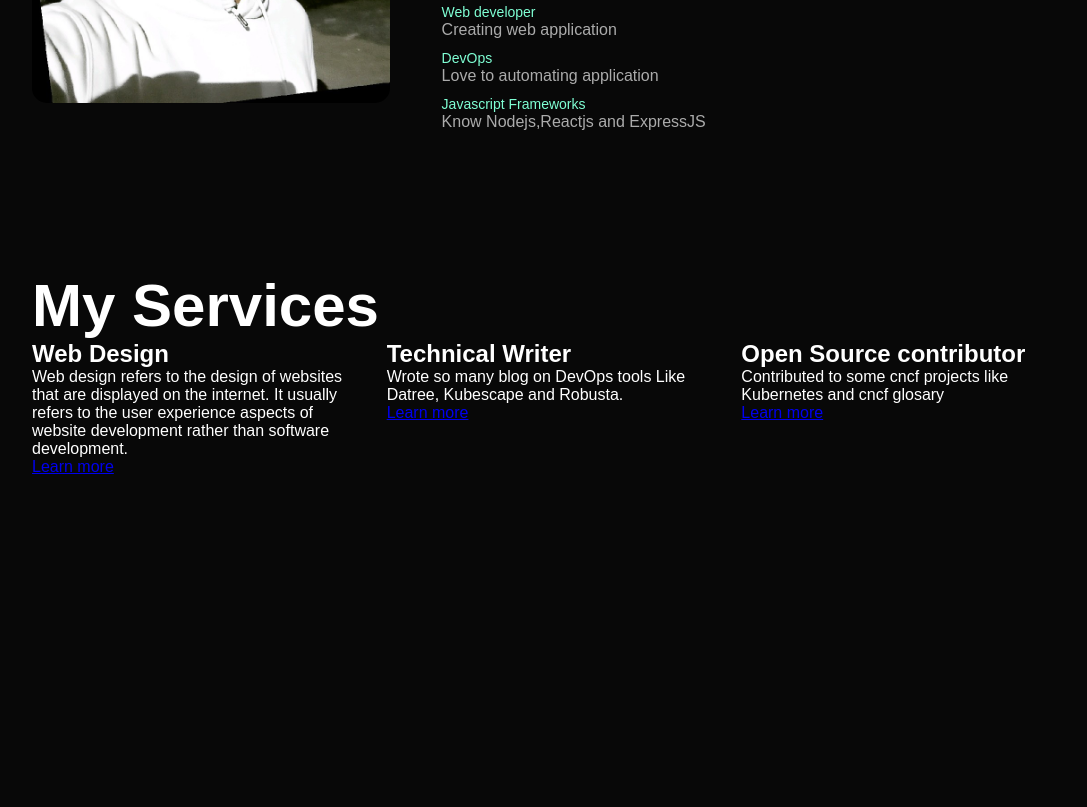
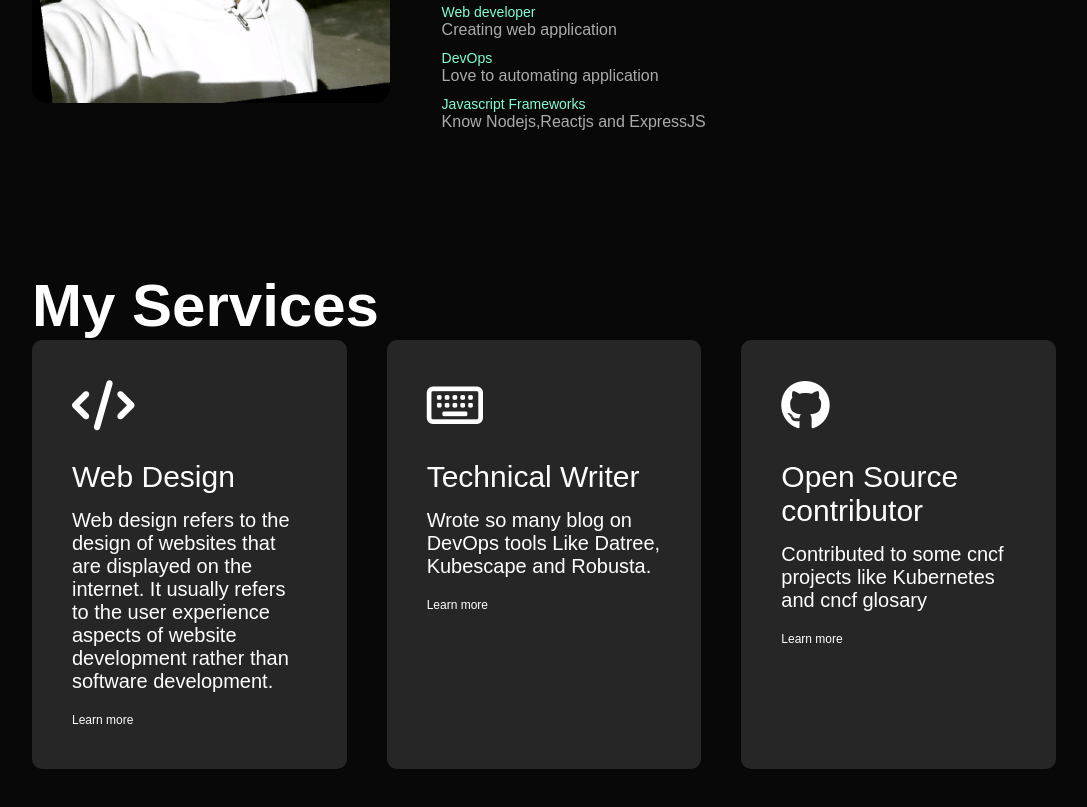
Before and after one commit to VamshiReddy02/Portfolio-Website, a plain HTML site: page index.html in a window 1280 px wide. Shown: the part 1145-1952 px from the top of the page, without its empty margins (96-1183 px from the left). Before the commit the page ends 1661 px from the top, so only its background shows below. Drawn offline with Linux system fonts and the light colour scheme.

Commit message:
Services session task is completed

```diff
--- a/index.html
+++ b/index.html
@@ -74,16 +74,19 @@
             <h1 class="sub-title">My Services</h1>
             <div class="services-list">
                 <div>
+                    <i class="fa-solid fa-code"></i>
                     <h2>Web Design</h2>
                     <p>Web design refers to the design of websites that are displayed on the internet. It usually refers to the user experience aspects of website development rather than software development.</p>
                     <a href="#">Learn more</a>
                 </div>
                 <div>
+                    <i class="fa-regular fa-keyboard"></i>
                     <h2>Technical Writer</h2>
                     <p>Wrote so many blog on DevOps tools Like Datree, Kubescape and Robusta.</p>
                     <a href="#">Learn more</a>
                 </div>
                 <div>
+                    <i class="fa-brands fa-github"></i>
                     <h2>Open Source contributor</h2>
                     <p>Contributed to some cncf projects like Kubernetes and cncf glosary</p>
                     <a href="#">Learn more</a>
--- a/style.css
+++ b/style.css
@@ -129,6 +129,7 @@ nav ul li a:hover::after{
     display: block;
 }
 
+/*----------------services-------------*/
 #services{
     padding: 30px 0;
 }
@@ -139,3 +140,31 @@ nav ul li a:hover::after{
     grid-gap: 40px;
     margin-top: 50pxs;
 }
+.services-list div{
+    background: #262626;
+    padding: 40px;
+    font-size: 20px;
+    font-weight: 300;
+    border-radius: 10px;
+    transition: backfrounf 0.5s, transform 0.5s;
+}
+.services-list div i{
+    font-size: 50px;
+    margin-bottom: 30px;
+}
+.services-list div h2{
+    font-size: 30px;
+    font-weight: 500;
+    margin-bottom: 15px;
+}
+.services-list div a{
+    text-decoration: none;
+    color: #fff;
+    font-size: 12px;
+    margin-top: 20px;
+    display: inline-block;
+}
+.services-list div:hover{
+    background: #03989e;
+    transform: translate(-10px);
+}
```
